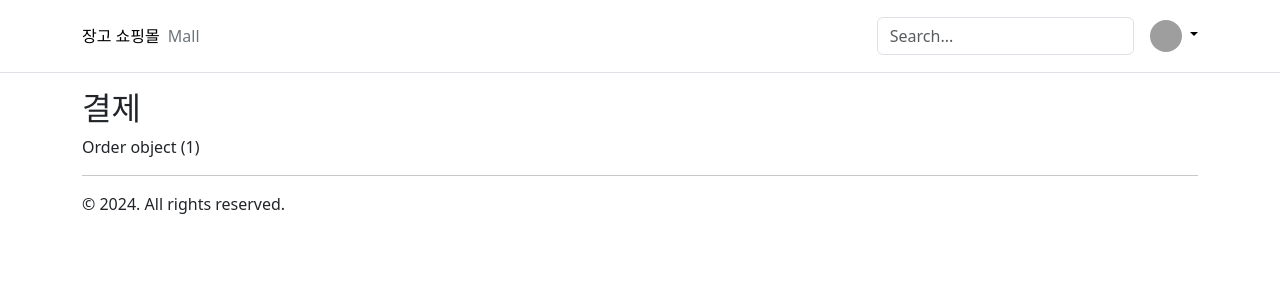
After one commit to updaun/DjangoPayment, a Django app: page /mall/orders/1/pay/ in a window 1280 px wide. The commit adds this page. Shown: the top 300 px of the page. Run offline with Django 5.2, Linux system fonts and the light colour scheme; a user stored in the database is signed in; tables that the repository leaves empty hold one stand-in row (values such as "Sample post"); some libraries are stand-ins or nearby versions; grey boxes are pictures that could not be loaded.

Commit message:
chore: order new

```diff
--- a/mall/models.py
+++ b/mall/models.py
@@ -1,7 +1,9 @@
+from typing import List
 from django.db import models
 from django.core.validators import MinValueValidator
-from django.db.models.constraints import UniqueConstraint
+from django.db.models import UniqueConstraint, QuerySet
 from uuid import uuid4
+from accounts.models import User
 
 
 class Category(models.Model):
@@ -66,6 +68,10 @@ class CartProduct(models.Model):
     def __str__(self):
         return f"<{self.pk}> {self.product.name} x {self.quantity}"
 
+    @property
+    def amount(self):
+        return self.product.price * self.quantity
+
     class Meta:
         verbose_name_plural = verbose_name = "장바구니 상품"
         constraints = [
@@ -108,6 +114,31 @@ class Order(models.Model):
     created_at = models.DateTimeField(auto_now_add=True)
     updated_at = models.DateTimeField(auto_now=True)
 
+    @classmethod
+    def create_from_cart(
+        cls, user: User, cart_product_qs: QuerySet[CartProduct]
+    ) -> "Order":
+        cart_product_list: List[CartProduct] = list(cart_product_qs)
+        total_amount = sum(cart_product.amount for cart_product in cart_product_list)
+        order = cls.objects.create(
+            user=user,
+            total_amount=total_amount,
+        )
+
+        ordered_product_list = []
+        for cart_product in cart_product_list:
+            product = cart_product.product
+            ordered_product = OrderedProduct(
+                order=order,
+                product=product,
+                name=product.name,
+                price=product.price,
+                quantity=cart_product.quantity,
+            )
+            ordered_product_list.append(ordered_product)
+        OrderedProduct.objects.bulk_create(ordered_product_list)
+        return order
+
 
 class OrderedProduct(models.Model):
     order = models.ForeignKey(Order, on_delete=models.CASCADE, db_constraint=False)
--- a/mall/templates/mall/cart_detail.html
+++ b/mall/templates/mall/cart_detail.html
@@ -37,6 +37,6 @@
 
     <hr />
     <div class="text-end">
-        <a href="#" class="btn btn-primary">주문하기</a>
+        <a href="{% url 'order_new' %}" class="btn btn-primary">주문하기</a>
     </div>
 {% endblock %}
--- /dev/null
+++ b/mall/templates/mall/order_pay.html
@@ -0,0 +1,7 @@
+{% extends "mall/base.html" %}
+
+{% block content %}
+    <h2>결제</h2>
+
+    {{ order }}
+{% endblock %}
--- a/mall/urls.py
+++ b/mall/urls.py
@@ -6,4 +6,6 @@ urlpatterns = [
     path("", views.product_list, name="product_list"),
     path("cart/", views.cart_detail, name="cart_detail"),
     path("cart/<int:product_pk>/add/", views.add_to_cart, name="add_to_cart"),
+    path("orders/new/", views.order_new, name="order_new"),
+    path("orders/<int:pk>/pay/", views.order_pay, name="order_pay"),
 ]
--- a/mall/views.py
+++ b/mall/views.py
@@ -1,6 +1,6 @@
 from django.forms import modelformset_factory
 from django.shortcuts import render
-from mall.models import Product, CartProduct
+from mall.models import Product, CartProduct, Order
 from django.views.generic import ListView
 from django.contrib.auth.decorators import login_required
 from django.shortcuts import get_object_or_404, redirect
@@ -86,3 +86,18 @@ def add_to_cart(request, product_pk):
 
     # return redirect(redirect_url)
     return HttpResponse("ok")
+
+
+@login_required
+def order_new(request):
+    cart_product_qs = CartProduct.objects.filter(user=request.user)
+    order = Order.create_from_cart(request.user, cart_product_qs)
+    cart_product_qs.delete()
+    return redirect("order_pay", order.pk)
+
+
+@login_required
+def order_pay(request, pk):
+    order = get_object_or_404(Order, pk=pk)
+    messages.warning(request, "구현 예정")
+    return render(request, "mall/order_pay.html", {"order": order})
```
Also changed, not shown: mall/admin.py (+6 -1 lines).
